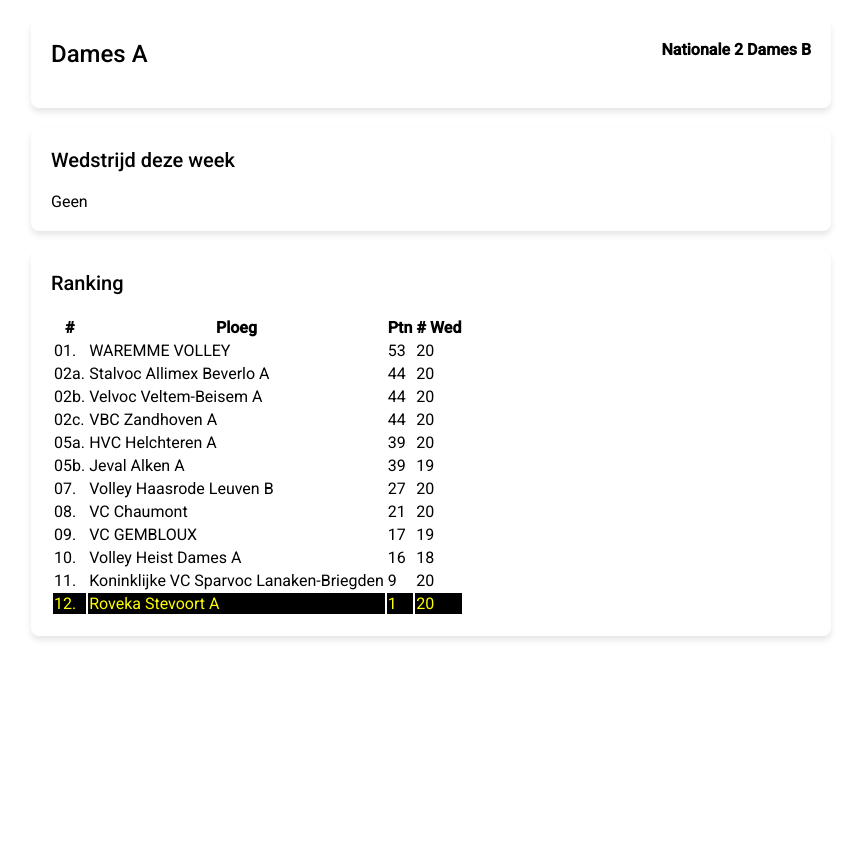
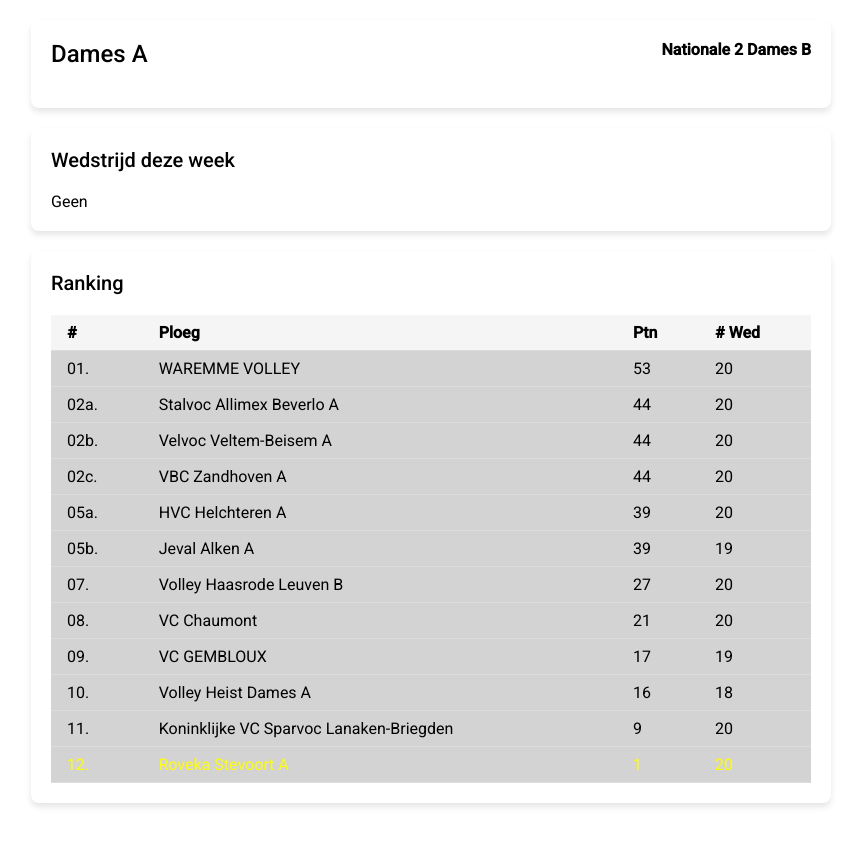
Before and after one commit to peterdouce/volley-ranking, a plain HTML site: page material/index.html in a window 1280 px wide. Shown: the whole page, without its empty margins (209-1070 px from the left). Before the commit the page ends 800 px from the top, so only its background shows below. Drawn offline with Linux system fonts and the light colour scheme.

Commit message:
more modifs

```diff
--- a/material/index.html
+++ b/material/index.html
@@ -17,7 +17,7 @@
         <div class="card">
             <h3 id="gamesThisWeekHeading"></h3>
             <div id="gamesNone"></div>
-            <table class="table" id="gamesBody"></table>
+            <div id="gamesBody"></div>
         </div>
         <div class="card" id="rankingCard">
             <h3>Ranking</h3>
--- a/material/script.js
+++ b/material/script.js
@@ -59,7 +59,7 @@ document.addEventListener("DOMContentLoaded", function() {
                 elements.rankingCard.style.visibility = 'visible';
                 const rankingHTML = generateRankingHTML(team.ranking);
                 elements.ranking.innerHTML = `
-                    <table>
+                    <table class='table'>
                         <thead>
                             <tr>
                                 <th>#</th>
--- a/material/styles.css
+++ b/material/styles.css
@@ -74,3 +74,7 @@ body {
     background-color: black;
     color: yellow;
 }
+
+.even-row {
+    background-color: lightgray;
+}
```
